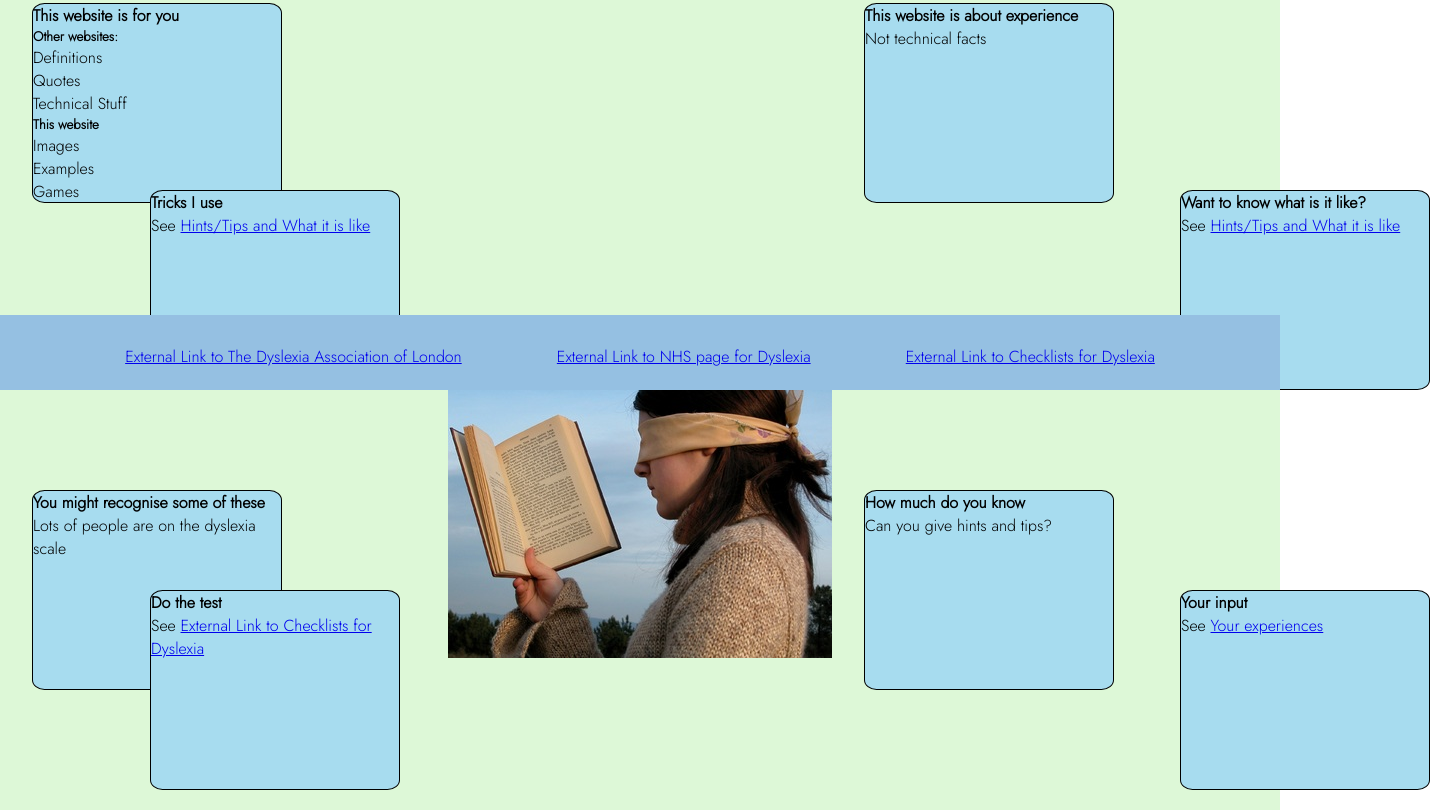
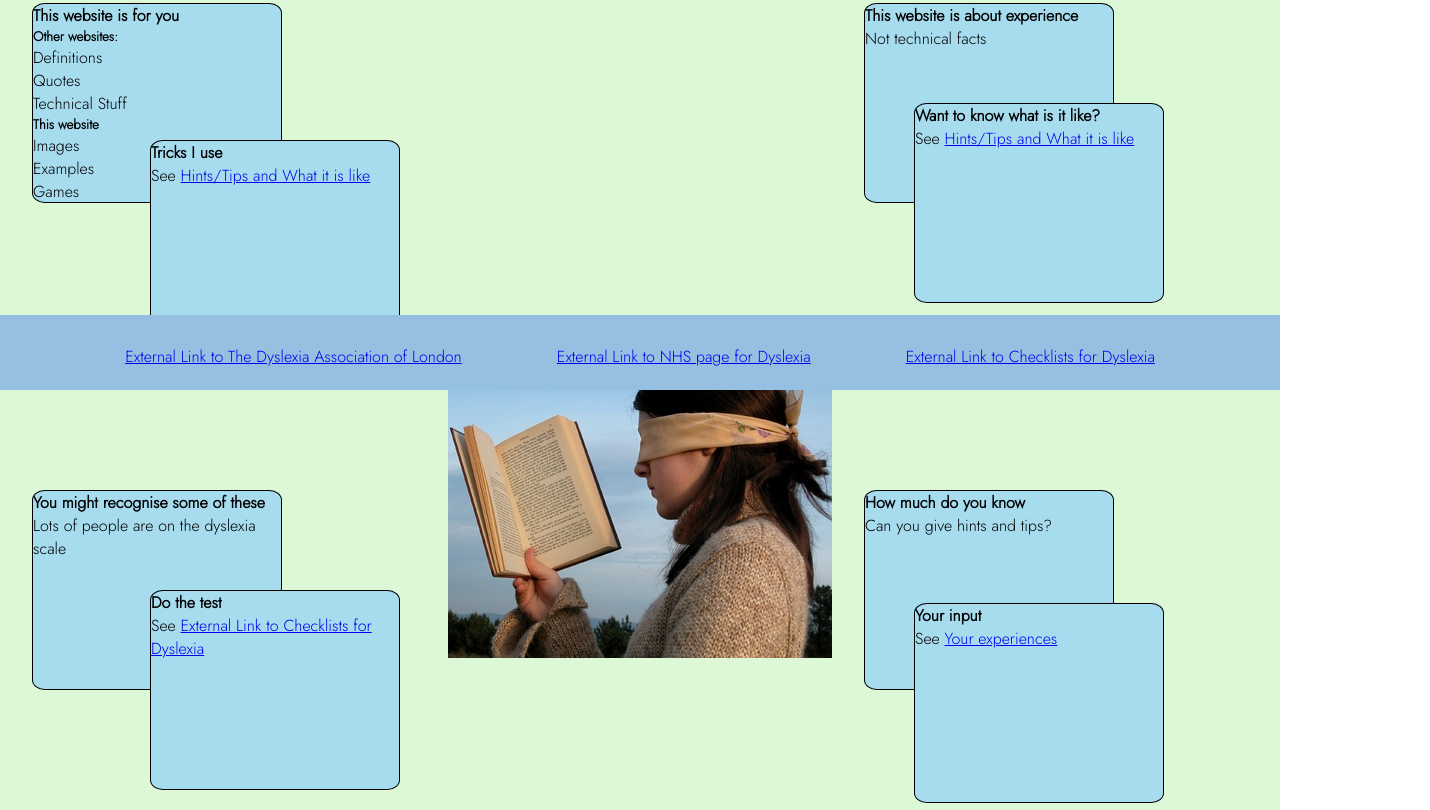
Before and after one commit to RachWalm/dyslexia, a plain HTML site: page index.html in a window 1280 px wide. Shown: the part 410-1220 px from the top of the page, 1430 px wide, since content can reach past the window. Drawn offline with Linux system fonts and the light colour scheme.

Commit message:
Name box class consistently

```diff
--- a/assets/css/style.css
+++ b/assets/css/style.css
@@ -73,9 +73,9 @@ h2 {
 .bottom-right {
     transform:translate(150px, -100px);*/
 
-.top-left {
+.top-left-infront {
     position:absolute;
-    top:600px;
+    top:550px;
     left:150px;
 }
 
@@ -90,21 +90,16 @@ h2 {
     left:150px;
 }
 
-.top-right {
-    position:absolute;
-    top:600px;
-    right:-150px;
-}
-
-.bottom-right-behind {
-    position:absolute;
-    top:900px;
+.top-right-infront {
+    position:relative;
+    top:-100px;
+    right:-50px;
 }
 
 .bottom-right-infront {
-    position:absolute;
-    top:1000px;
-    right:-150px;
+    position:relative;
+    top:200px;
+    right:-50px;
 }
 
 /*position center image*/
--- a/index.html
+++ b/index.html
@@ -66,7 +66,7 @@
                         </li>
                     </ul>
             </div>
-            <div class="box-outline top-left">
+            <div class="box-outline top-left-infront">
                 <h4>Tricks I use</h4>
                 <p>
                    See <a href="#" aria-label="Click here for Hints/Tips and What it is like">Hints/Tips and What it is like</a>
@@ -104,7 +104,7 @@
                     Not technical facts
                 </p>
             </div>
-            <div class="box-outline top-right">
+            <div class="box-outline top-right-infront">
                 <h4>Want to know what is it like?</h4>
                 <p>
                    See <a href="#" aria-label="Click here for Hints/Tips and What it is like">Hints/Tips and What it is like</a>
```
Also changed, not shown: hint_tip_like.html (+2 -2 lines).
